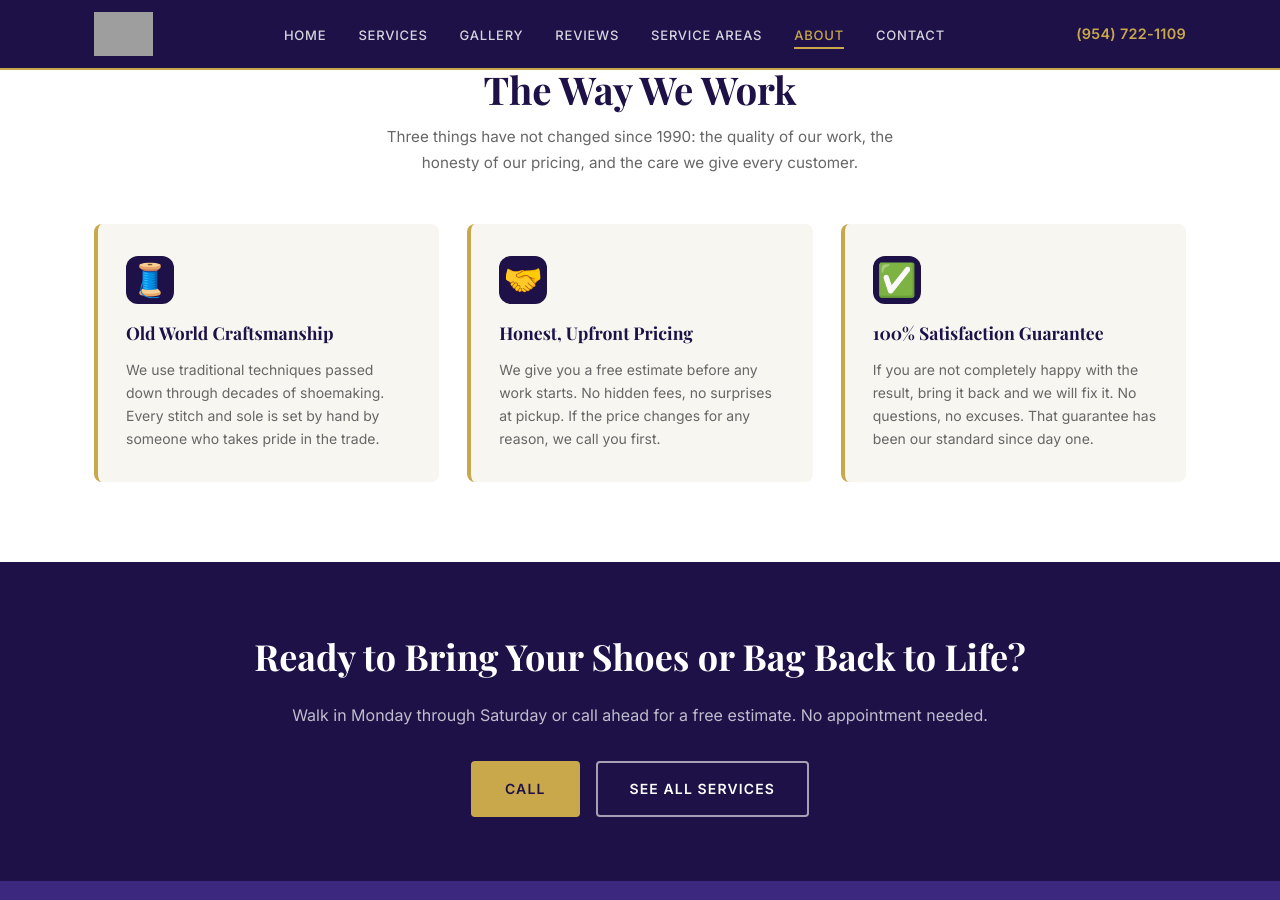
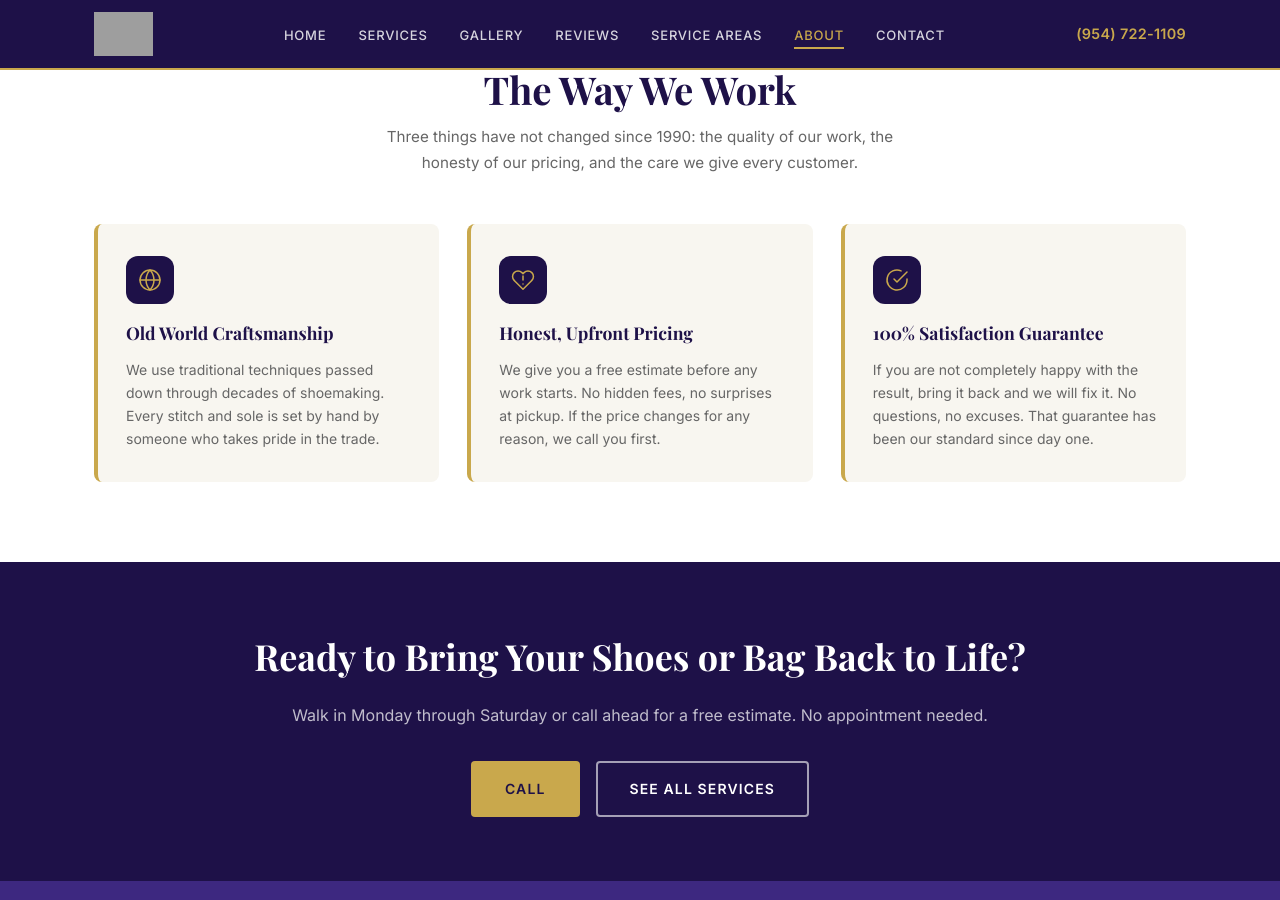
Before and after one commit to JamesBrownR/University-Shoe-Repair, a Jekyll site: the page built from about-us/index.html, in a window 1280 px wide and 900 px high, scrolled down 1367 px. Built offline with Jekyll 4.4.1, drawn with Linux system fonts in a browser that asks for light colours; grey boxes are pictures that could not be loaded.

Commit message:
Update value icons to SVGs in about-us page
Replaced old icon elements with SVGs for better scalability and design consistency.

```diff
--- a/about-us/index.html
+++ b/about-us/index.html
@@ -64,18 +64,35 @@ page_styles: |
     </div>
     <div class="values-grid">
       <div class="value-card">
-        <div class="value-icon" aria-hidden="true">🧵</div>
-        <h3>Old World Craftsmanship</h3>
+<!-- REPLACE: <div class="value-icon" aria-hidden="true">🧵</div> -->
+<div class="value-icon" aria-hidden="true">
+  <svg xmlns="http://www.w3.org/2000/svg" width="36" height="36" viewBox="0 0 24 24" fill="none" stroke="var(--gold)" stroke-width="1.5" stroke-linecap="round" stroke-linejoin="round">
+    <circle cx="12" cy="12" r="10"/>
+    <path d="M12 2a15.3 15.3 0 0 1 4 10 15.3 15.3 0 0 1-4 10 15.3 15.3 0 0 1-4-10 15.3 15.3 0 0 1 4-10z"/>
+    <path d="M2 12h20"/>
+  </svg>
+</div>        <h3>Old World Craftsmanship</h3>
         <p>We use traditional techniques passed down through decades of shoemaking. Every stitch and sole is set by hand by someone who takes pride in the trade.</p>
       </div>
       <div class="value-card">
-        <div class="value-icon" aria-hidden="true">🤝</div>
-        <h3>Honest, Upfront Pricing</h3>
+<!-- REPLACE: <div class="value-icon" aria-hidden="true">🤝</div> -->
+<div class="value-icon" aria-hidden="true">
+  <svg xmlns="http://www.w3.org/2000/svg" width="36" height="36" viewBox="0 0 24 24" fill="none" stroke="var(--gold)" stroke-width="1.5" stroke-linecap="round" stroke-linejoin="round">
+    <path d="M20.84 4.61a5.5 5.5 0 0 0-7.78 0L12 5.67l-1.06-1.06a5.5 5.5 0 0 0-7.78 7.78l1.06 1.06L12 21.23l7.78-7.78 1.06-1.06a5.5 5.5 0 0 0 0-7.78z"/>
+    <line x1="12" y1="8" x2="12" y2="12"/>
+    <line x1="12" y1="16" x2="12.01" y2="16"/>
+  </svg>
+</div>        <h3>Honest, Upfront Pricing</h3>
         <p>We give you a free estimate before any work starts. No hidden fees, no surprises at pickup. If the price changes for any reason, we call you first.</p>
       </div>
       <div class="value-card">
-        <div class="value-icon" aria-hidden="true">✅</div>
-        <h3>100% Satisfaction Guarantee</h3>
+<!-- REPLACE: <div class="value-icon" aria-hidden="true">✅</div> -->
+<div class="value-icon" aria-hidden="true">
+  <svg xmlns="http://www.w3.org/2000/svg" width="36" height="36" viewBox="0 0 24 24" fill="none" stroke="var(--gold)" stroke-width="1.5" stroke-linecap="round" stroke-linejoin="round">
+    <path d="M22 11.08V12a10 10 0 1 1-5.93-9.14"/>
+    <polyline points="22 4 12 14.01 9 11.01"/>
+  </svg>
+</div>        <h3>100% Satisfaction Guarantee</h3>
         <p>If you are not completely happy with the result, bring it back and we will fix it. No questions, no excuses. That guarantee has been our standard since day one.</p>
       </div>
     </div>
```
